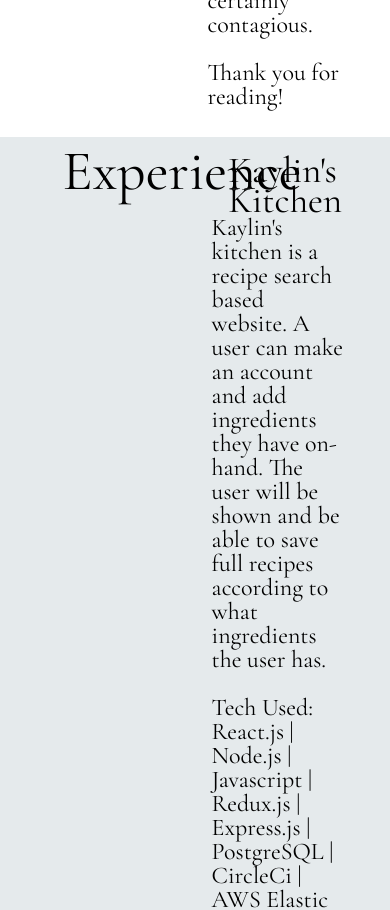
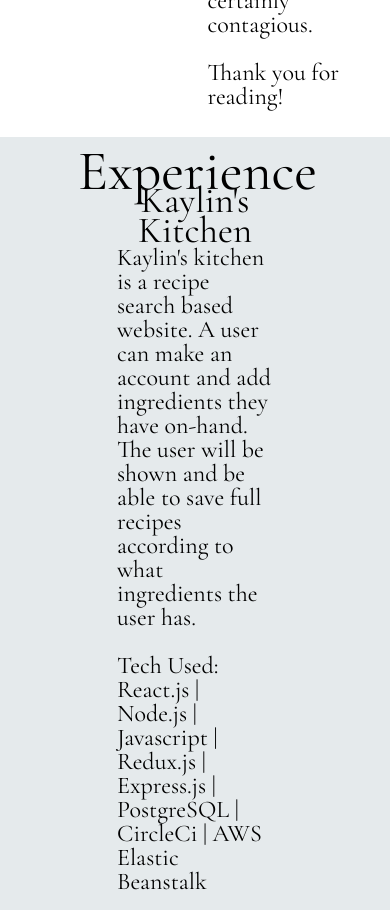
Before and after one commit to KaylinAnn/portfolio, a React (Create React App) app: page / in a window 390 px wide. Shown: the part 2180-3090 px from the top of the page. Built offline with nearby package versions, Linux system fonts and the light colour scheme.

Commit message:
changed server

```diff
--- a/package.json
+++ b/package.json
@@ -3,7 +3,7 @@
   "version": "0.1.0",
   "private": true,
   "main": "server/index.js",
-  "proxy": "http://localhost:4001",
+  "proxy": "http://localhost:4000",
   "dependencies": {
     "axios": "^0.18.0",
     "body-parser": "^1.18.3",
--- a/src/Components/Experience/Experience.css
+++ b/src/Components/Experience/Experience.css
@@ -70,3 +70,20 @@
   max-width: 80%;
   margin: 10%;
 }
+
+@media (max-width: 500px) {
+  .experience-container {
+    flex-direction: column;
+    align-items: center;
+    justify-content: space-evenly;
+    width: 100%;
+  }
+
+  .eperience-skills {
+    width: 100%;
+  }
+
+  .project-container {
+    width: 100%;
+  }
+}
```
Also changed, not shown: 1 other file (tests, documents, lock files or other folders).
